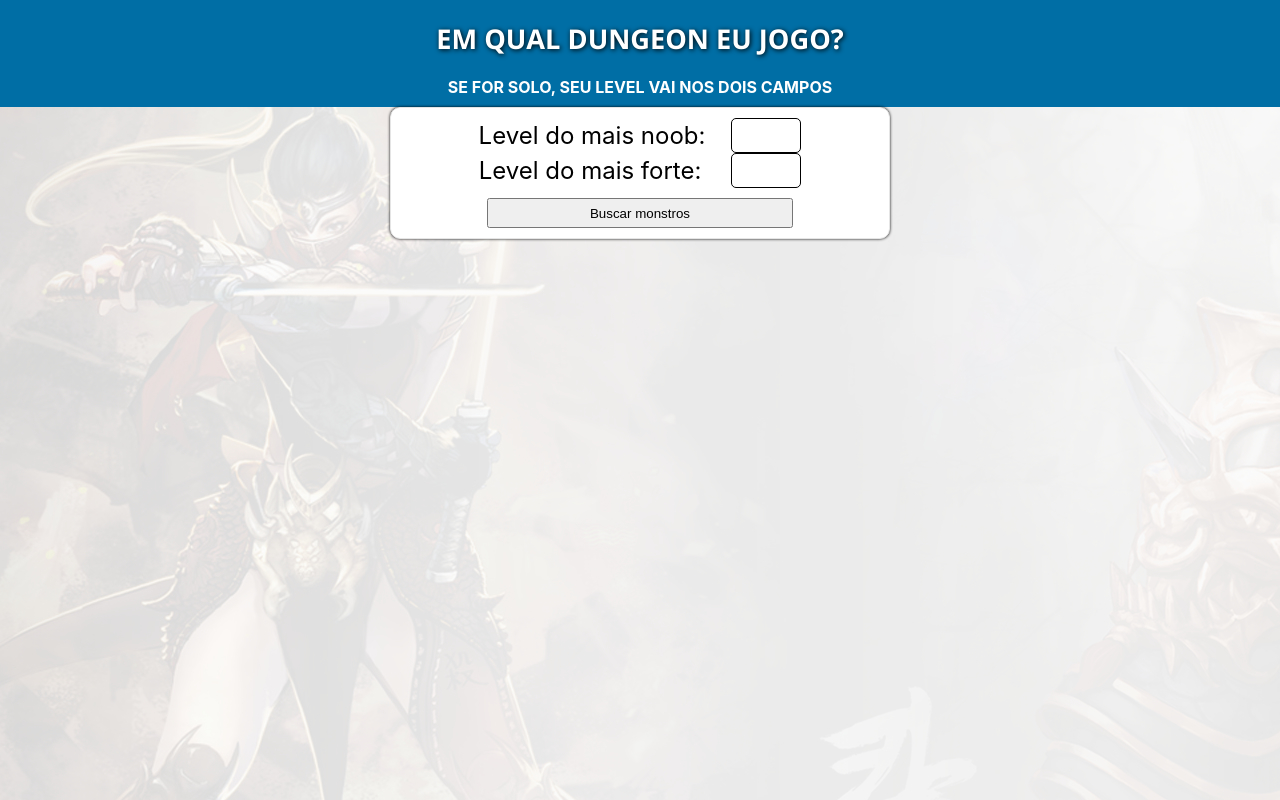
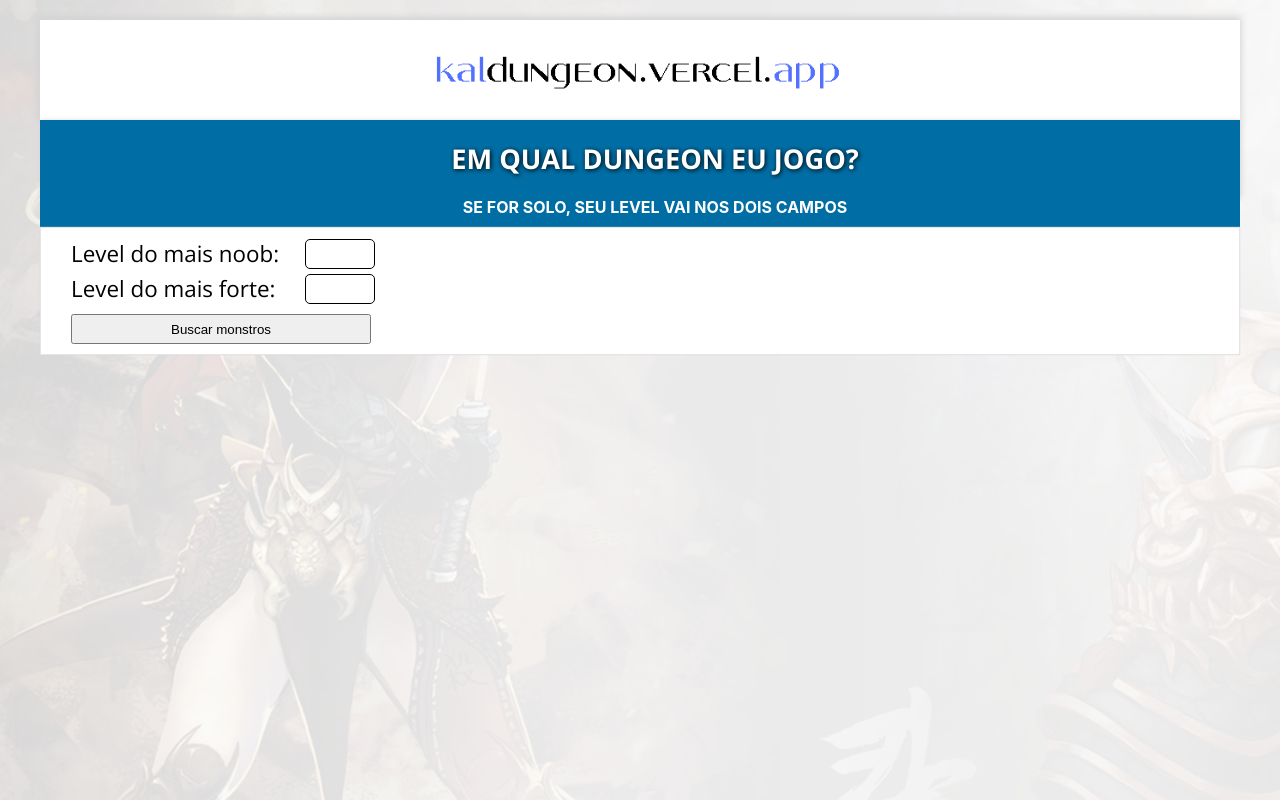
Before and after one commit to alexponciano2/calcukal, a React (Create React App) app in the folder kal-calc/: page / in a window 1280 px wide. Built offline with nearby package versions, Linux system fonts and the light colour scheme.

Commit message:
upgrade css

```diff
--- a/kal-calc/src/App.css
+++ b/kal-calc/src/App.css
@@ -1,3 +1,5 @@
+@import url('https://fonts.googleapis.com/css2?family=Cinzel:wght@400;500;600;700;800;900&family=Open+Sans:ital,wght@0,300;0,400;0,500;0,600;0,700;0,800;1,300;1,400;1,500;1,600;1,700;1,800&family=Titillium+Web:ital,wght@0,200;0,300;0,400;0,600;0,700;0,900;1,200;1,300;1,400;1,600;1,700&display=swap');
+
 .App {
   text-align: center;
 }
@@ -38,29 +40,18 @@
 }
 
 .levelnoob {
-  display: flexbox;
-  justify-content: center;
-  align-items: center;
+  height: 30px;
   margin: 0 auto;
   margin-left: 26px;
   border-radius: 5px;
 }
 
 .levelforte {
-  display: flexbox;
-  justify-content: center;
-  align-items: center;
+  height: 30px;
   margin: 0 auto;
   margin-left: 30px;
+  margin-top: 5px;
   border-radius: 5px;
-}
-
-label {
-  display: flexbox;
-  justify-content: center;
-  align-items: center;
-  font-size: 1.5rem;
-  margin: 0 auto;
 }
 
 .fontRes {
@@ -74,24 +65,30 @@ label {
   justify-content: center;
   align-items: center;
   margin: 0 auto;
-  text-align: center;
   padding-top: 10px;
-  margin-right: 8px
+  overflow: auto;
+  border-collapse: collapse;
+  background-color: rgb(255, 255, 255);
+  color: black;
 }
 
 .buscarMonstros {
   display: flex;
   justify-content: center;
   align-items: center;
-  margin: 0 auto;
-  width: 95%;
+  margin-left: 20px;
+  width: 300px;
   height: 30px;
   margin-top: 10px;
+
 }
 
-/* Adicione este código ao seu arquivo CSS */
 thead th {
   position: sticky;
   top: 0;
-  /* background-color: white; */
 }
+
+.totaltable {
+  overflow: auto;
+  border-collapse: collapse;
+}
--- a/kal-calc/src/App.js
+++ b/kal-calc/src/App.js
@@ -3,6 +3,7 @@ import React, { useState } from 'react';
 import Header from './components/Header';
 import Container from "./components/Container";
 import JsonData from '../src/json/data.json';
+import styles from './App.css';
 
 function App() {
   const [noobLevel, setNoobLevel] = useState("");
@@ -88,7 +89,7 @@ function App() {
           {monstersInRange.length > 0 && (
             <div className="fontRes">
               <h2 className="monstroNaRange">VOCÊ PODE MATAR OS MONSTROS ABAIXO:</h2>
-              <table>
+              <table className='totaltable'>
                 <thead>
                   <tr>
                     <th>Monster</th>
--- a/kal-calc/src/components/Container/Container.module.css
+++ b/kal-calc/src/components/Container/Container.module.css
@@ -1,5 +1,7 @@
 * {
     box-sizing: border-box;
+    padding: 0;
+    margin: 0;
 }
 
 body {
@@ -10,25 +12,21 @@ th {
     background-color: #aaaaaa;
 }
 
+label {
+    margin-left: 20px;
+    font-size: 1.4rem;
+    font-family: 'Open Sans', sans-serif;
+}
+
 .container {
-    display: flex;
-    justify-content: center;
     background-color: rgb(255, 255, 255);
     border: 1px solid #e5e5e5;
-    box-shadow: 0px 0px 3px;
-    border-radius: 10px;
+    box-shadow: 0px 0px 1px lightgray;
     padding: 10px;
     position: relative;
-    max-width: 500px;
-    height: 100%;
-    top: 0;
-    bottom: 0;
-    left: 0;
-    right: 0;
+    max-width: 1200px;
     margin: auto;
     font-size: 1.3rem;
-    text-align: center;
-
 }
 
 input {
@@ -37,25 +35,42 @@ input {
     border: 1px solid black;
     font-size: 1.5rem;
     text-align: center;
-    display: flexbox;
+    /* display: flexbox; */
     align-items: center;
     justify-content: center;
     padding-right: 10px;
 }
 
-table, tr, th, td{
+table {
+    display: table;
+    overflow-x: auto;
+    border-collapse: collapse;
+    table-layout: auto;
+    width: 100%;
+    max-width: 100%;
+}
+
+table,
+tr,
+th,
+td {
+    /* width: 1150px; */
     padding: 5px;
-    border: 1px solid #aaaaaa;
-    border-collapse: collapse;
-    margin-right: 8px;
+    border: 1px solid #cdcdcd;
+    /* border-collapse: collapse; */
+    /* margin-right: 8px; */
+    /* text-align: center; */
+    overflow: auto;
+    color: #4f4f4f;
     text-align: center;
+    letter-spacing: 1px;
 }
 
 /* Adicione este código ao seu arquivo CSS */
 tr:nth-child(odd) {
     background-color: #e5e5e5;
-  }
+}
 
-  tr:nth-child(even) {
+tr:nth-child(even) {
     background-color: rgb(255, 255, 255);
-  }
+}
--- a/kal-calc/src/components/Header/Header.module.css
+++ b/kal-calc/src/components/Header/Header.module.css
@@ -1,25 +1,51 @@
 @import url('https://fonts.googleapis.com/css2?family=Cinzel:wght@400;500;600;700;800;900&family=Open+Sans:ital,wght@0,300;0,400;0,500;0,600;0,700;0,800;1,300;1,400;1,500;1,600;1,700;1,800&family=Titillium+Web:ital,wght@0,200;0,300;0,400;0,600;0,700;0,900;1,200;1,300;1,400;1,600;1,700&display=swap');
 
+.div {
+    display: flex;
+    align-items: center;
+    margin: 0 auto;
+    background-color: white;
+    padding-top: 100px;
+    box-shadow: -1px -1px 7px 2px lightgray;
+    margin-top: 20px;
+    max-width: 1200px;
+    font-family: 'Courier New', Courier, monospace;
+    background-image: url("kaldungeonlogo.png");
+    background-repeat: no-repeat;
+    background-position: 50%;
+    background-size: 30rem;
+}
+
 .h1 {
-    display: flex;
-    justify-content: center;
+    max-width: 1200px;
+    /* display: flex; */
     align-items: center;
     text-align: center;
+    margin: auto;
+    padding-left: 30px;
     background-color: #006ea5;
     color: rgb(255, 255, 255);
     padding-block: 20px;
     font-size: 1.7rem;
     font-family: 'Open Sans', sans-serif;
     text-shadow: 1px 1px 5px black;
+    box-shadow: 1px 1px 6px lightgray;
 }
 
 h2 {
+    max-width: 1200px;
+    /* display: flex; */
+    align-items: center;
+    text-align: center;
+    margin: auto;
     font-size: 1rem;
     color: white;
     background-color: rgb(74, 74, 74);
 
     text-align: center;
     padding-bottom: 10px;
+    padding-left: 30px;
+
 }
 
 .h2 {
--- a/kal-calc/src/components/Header/index.js
+++ b/kal-calc/src/components/Header/index.js
@@ -3,6 +3,7 @@ import styles from "./Header.module.css"
 function Header() {
     return(
         <>
+        <div className={styles.div}></div>
         <h1 className={styles.h1}>EM QUAL DUNGEON EU JOGO?</h1>
         <h2 className={styles.h2}>SE FOR SOLO, SEU LEVEL VAI NOS DOIS CAMPOS</h2>
         </>
```
Also changed, not shown: kal-calc/src/components/Header/kaldungeon.png (added), kal-calc/src/components/Header/kaldungeonlogo.png (added).
